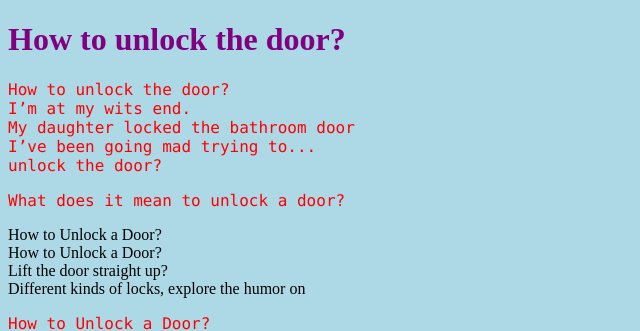
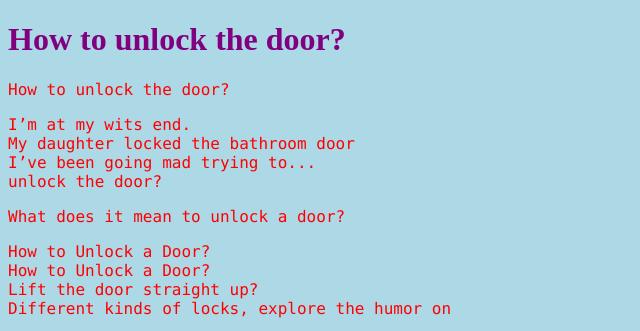
Before and after one commit to Xxphase17/Art-151, a plain HTML site: page index.html in a window 1280 px wide. Shown: the top 331 px of the page, without its empty margins (0-640 px from the left). Drawn offline with Linux system fonts and the light colour scheme.

Commit message:
Fix HTML structure and formatting issues

```diff
--- a/index.html
+++ b/index.html
@@ -1,26 +1,25 @@
 <!DOCTYPE html>
 <html lang="en-US">
- <head>
-    <link rel="stylesheet" href="style.css">
-    <title>How to Unlock the door?</title>
-  </head> <h1>How to unlock the door?</h1>
-  <body>
-<p>How to unlock the door?<br>
+  <head>
+ <link rel="stylesheet" href="style.css">
+ <title>How to Unlock the door?</title>
+</head> <h1>How to unlock the door?</h1>
+ <body>
+<p>How to unlock the door?<p>
 I’m at my wits end. <br>
 My daughter locked the bathroom door<br>
  I’ve been going mad trying to...<br>
 unlock the door?</p>
-<p>What does it mean to unlock a door?
-
-</p>How to Unlock a Door?<br>
+<p>What does it mean to unlock a door?<p>
+<p>How to Unlock a Door?<br>
 How to Unlock a Door? <br>
 Lift the door straight up? <br>
-Different kinds of locks, explore the humor on<br>
+Different kinds of locks, explore the humor on<p>
 <p>How to Unlock a Door? <br>
 I heard you can use a credit card to unlock a door <br>
 By sliding a flexible plastic card <br>
 between the door frame <br>
 How to unlock a Door?  </p>
-  </body>
 </html>
 <img src="https://opb-opb-prod.cdn.arcpublishing.com/resizer/v2/UODRDCE3KTLWUWUHHRETSAXL7U.jpg?auth=7835866020d2ef9491332c3bd944b7d829939bbb5475f2081ae43995629de432&width=1572" alt="spongebob" width="204"height="200">
+<body>
```
